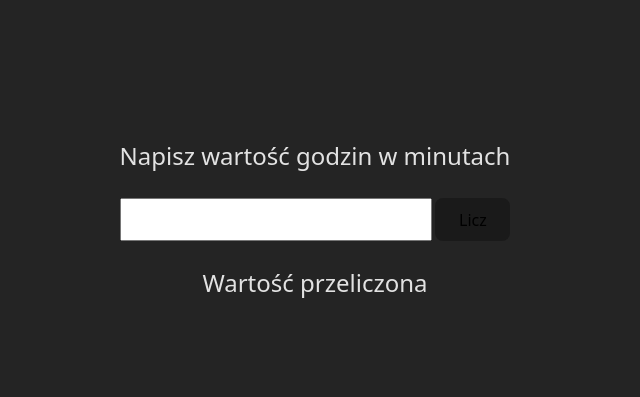
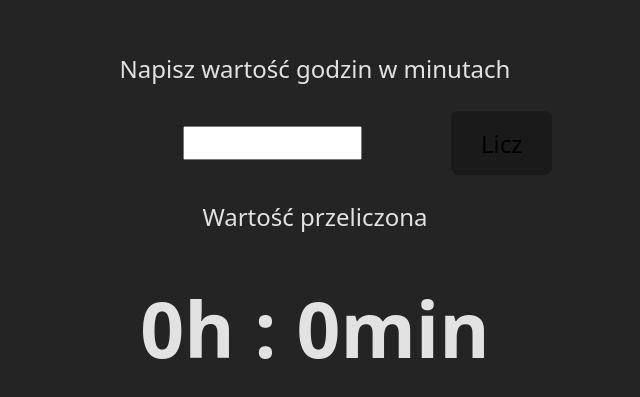
Before and after one commit to Aszlaczek/Counter, a React (Vite) app: page / in a window 1280 px wide. Shown: the part 175-572 px from the top of the page, without its empty margins (325-965 px from the left). Built offline with nearby package versions, Linux system fonts and the light colour scheme.

Commit message:
Styled component

```diff
--- a/src/App.css
+++ b/src/App.css
@@ -3,6 +3,7 @@
   margin: 0 auto;
   padding: 2rem;
   text-align: center;
+  font-size: clamp(.75rem, 10svw, 1.5rem);
 }
 
 
@@ -10,14 +11,15 @@ label {
   &>.container {
     display: grid;
     grid-template-columns: 80% 1fr;
-    gap: .2rem;
+    gap: .5rem;
   }
-
 }
 
 #inp {
-  font-size: clamp(.75rem, 10svw, 1.5rem);
   text-align: center;
+  font-size: inherit;
+  width: 50%;
+  place-self: center;
 
   &::-webkit-inner-spin-button,
   &::-webkit-outer-spin-button {
@@ -30,5 +32,5 @@ label {
 }
 
 p {
-  font-size: clamp(.75rem, 10svw, 1.5rem);
+  font-size: inherit;
 }
--- a/src/App.tsx
+++ b/src/App.tsx
@@ -3,7 +3,7 @@ import './App.css'
 
 function App() {
   const [value, setValue] = useState('')
-  const [count, setCount] = useState('')
+  const [count, setCount] = useState('0h : 0min')
 
   const submit = (e: FormEvent<HTMLElement>) => {
     e.preventDefault()
@@ -13,7 +13,7 @@ function App() {
     min = min < 10 ? `0${min}` : min
 
 
-    setCount(`${hour}h: ${min}min`)
+    setCount(`${hour}h : ${min}min`)
   }
 
   return (
```
